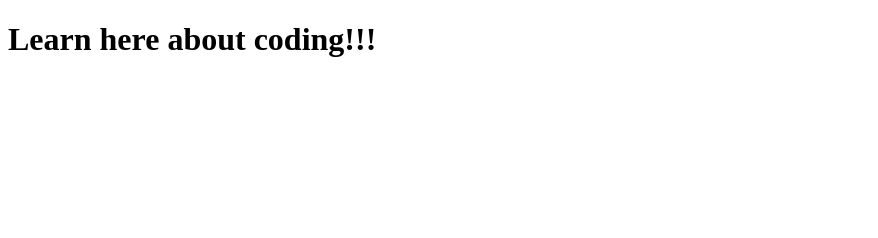
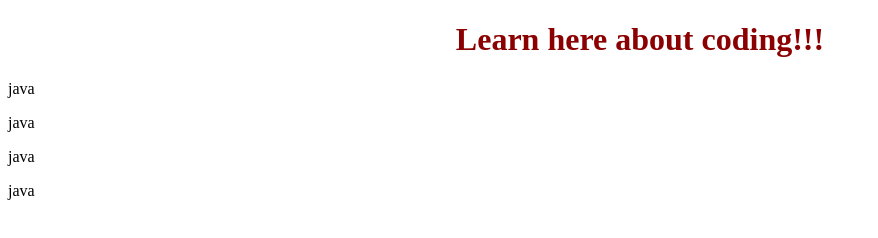
Before and after one commit to abdullah-FullStackDev/learning-page, a plain HTML site: page index.html in a window 1280 px wide. Shown: the whole page, without its empty margins (0-878 px from the left). Drawn offline with Linux system fonts and the light colour scheme.

Commit message:
add text

```diff
--- a/index.html
+++ b/index.html
@@ -8,6 +8,14 @@
     <title>Document</title>
 </head>
 <body>
-    <h1 class="text-center primary color">Learn here about coding!!!</h1>
+    <h1 class="tc ch">Learn here about coding!!!</h1>
+    <div class="row">
+<div class="col-md-3">
+<p>java</p>
+<p>java</p>
+<p>java</p>
+<p>java</p>
+</div>
+    </div>
 </body>
 </html>
--- a/style.css
+++ b/style.css
@@ -0,0 +1,6 @@
+.tc{
+    text-align: center;
+}
+.ch{
+  color: darkred;
+}
```
